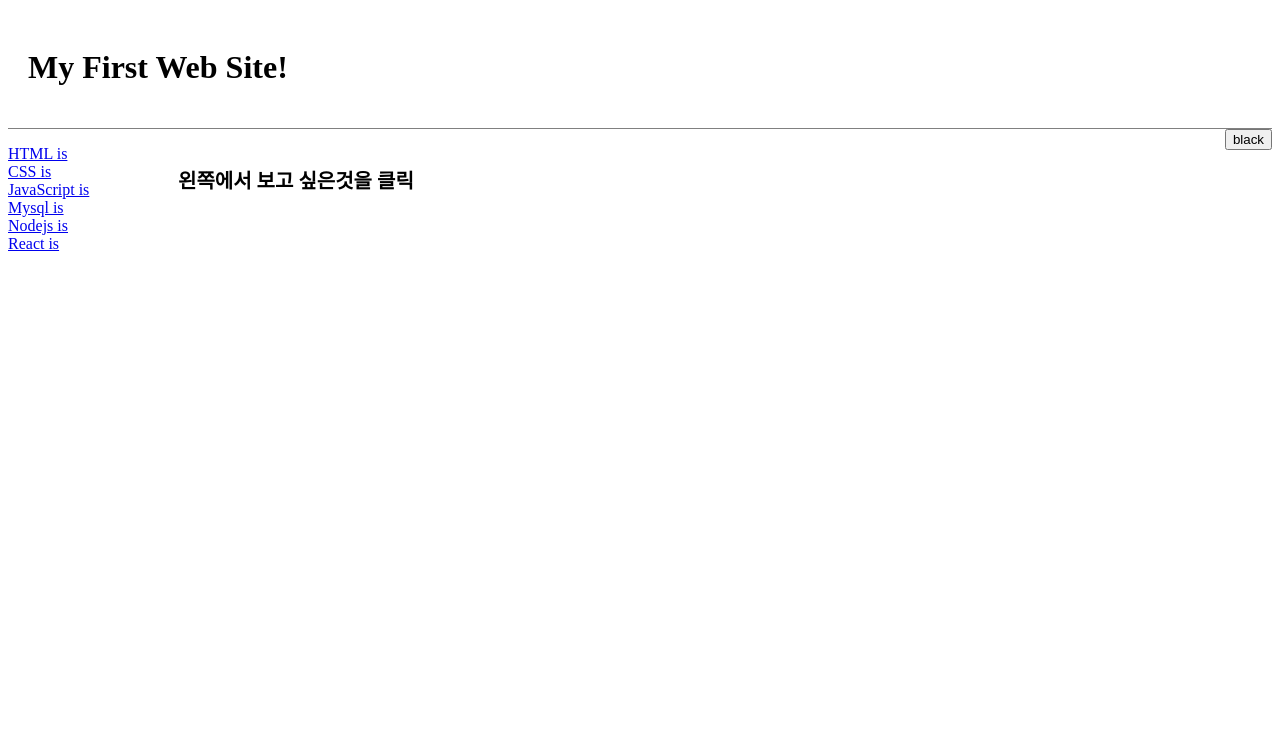
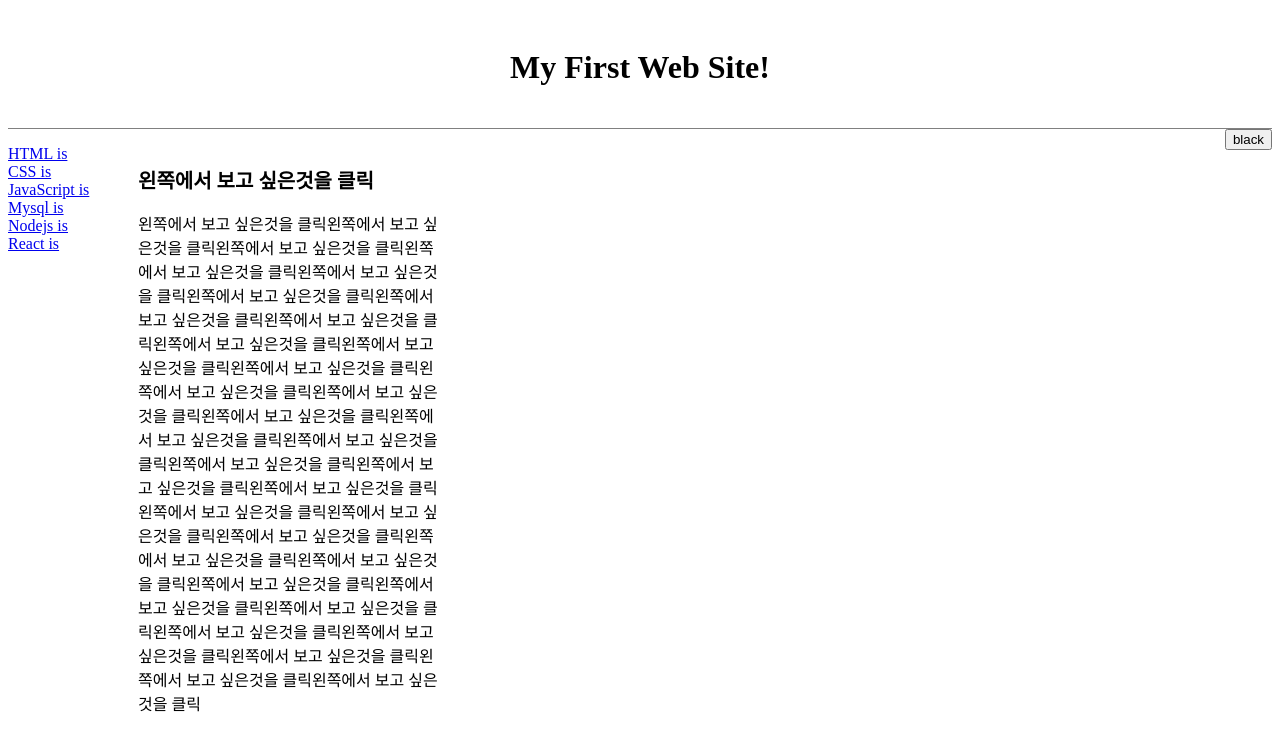
Before and after one commit to HongStory/MyFirstWebSite, a plain HTML site: page index.html in a window 1280 px wide. Drawn offline with Linux system fonts and the light colour scheme.

Commit message:
Add files via upload

```diff
--- a/index.html
+++ b/index.html
@@ -29,6 +29,7 @@
 
     <article>
         <h2>왼쪽에서 보고 싶은것을 클릭</h2>
+        <p>왼쪽에서 보고 싶은것을 클릭왼쪽에서 보고 싶은것을 클릭왼쪽에서 보고 싶은것을 클릭왼쪽에서 보고 싶은것을 클릭왼쪽에서 보고 싶은것을 클릭왼쪽에서 보고 싶은것을 클릭왼쪽에서 보고 싶은것을 클릭왼쪽에서 보고 싶은것을 클릭왼쪽에서 보고 싶은것을 클릭왼쪽에서 보고 싶은것을 클릭왼쪽에서 보고 싶은것을 클릭왼쪽에서 보고 싶은것을 클릭왼쪽에서 보고 싶은것을 클릭왼쪽에서 보고 싶은것을 클릭왼쪽에서 보고 싶은것을 클릭왼쪽에서 보고 싶은것을 클릭왼쪽에서 보고 싶은것을 클릭왼쪽에서 보고 싶은것을 클릭왼쪽에서 보고 싶은것을 클릭왼쪽에서 보고 싶은것을 클릭왼쪽에서 보고 싶은것을 클릭왼쪽에서 보고 싶은것을 클릭왼쪽에서 보고 싶은것을 클릭왼쪽에서 보고 싶은것을 클릭왼쪽에서 보고 싶은것을 클릭왼쪽에서 보고 싶은것을 클릭왼쪽에서 보고 싶은것을 클릭왼쪽에서 보고 싶은것을 클릭왼쪽에서 보고 싶은것을 클릭왼쪽에서 보고 싶은것을 클릭왼쪽에서 보고 싶은것을 클릭왼쪽에서 보고 싶은것을 클릭</p>
     </article>
 
 
--- a/script.js
+++ b/script.js
@@ -1,4 +1,3 @@
-
 var borderColor = document.querySelector('nav');
 var links = {
     selectColor : function (color) {
--- a/style.css
+++ b/style.css
@@ -4,8 +4,8 @@ header{
 }
 nav{
     /* border-right: 1px solid white; */
-    width: 170px;
-    height: 600px;
+    width: 130px;
+    height: 1000px;
     float: left;
 }
 article{
@@ -24,19 +24,21 @@ h2{
 #control{
     float:right;
 
-}
 
-body.white{
-    background-color: white;
-    color:black;
-}
-
-body.black{
-    background-color: black;
-    color: white;
 }
 
 header img{
     float: right;
     width: 100px;
 }
+h1{
+    text-align: center;
+}
+
+body{
+    overflow-x: hidden
+}
+
+p{
+    width: 410px;
+}
```
Also changed, not shown: page_mysql.html (+1 -1 lines).
